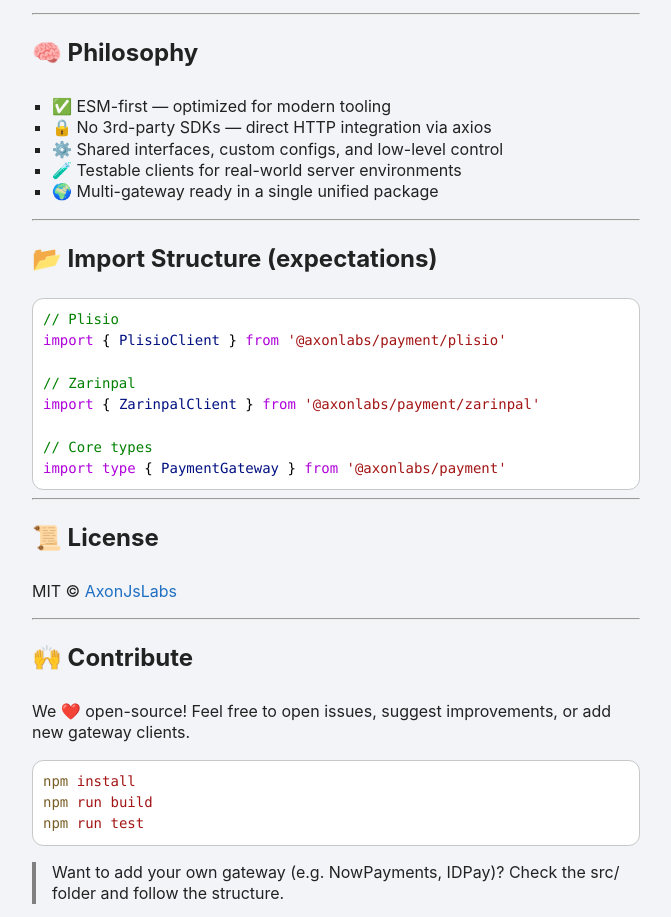
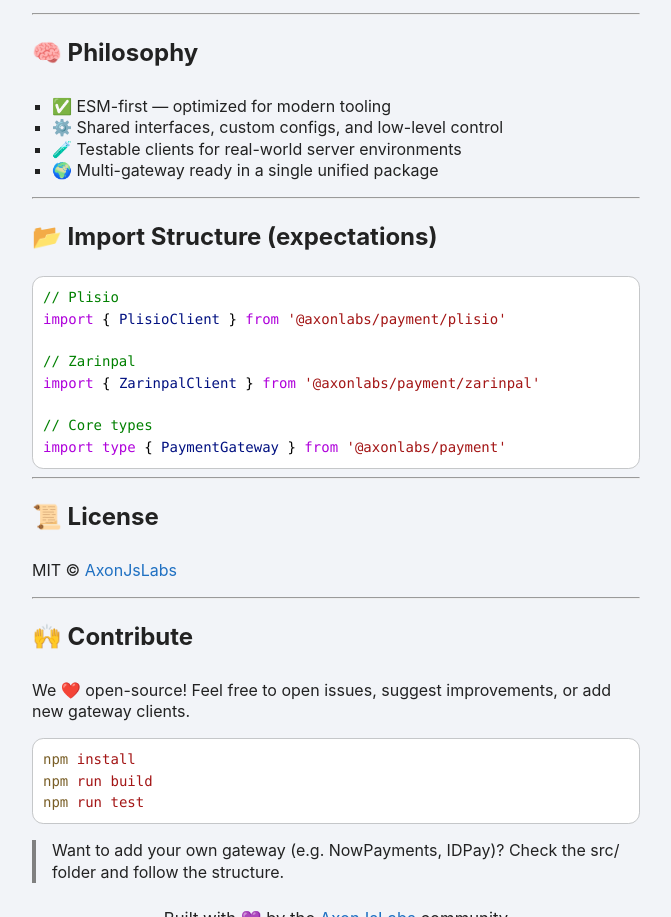
Before and after one commit to AxonJsLabs/Payments, a plain HTML site: page index.html in a window 1280 px wide. Shown: the part 1115-2032 px from the top of the page, without its empty margins (272-943 px from the left). Drawn offline with Linux system fonts and the light colour scheme.

Commit message:
docs: update documentation ba4797f58bd82b728306154bae88742d7227d95e

```diff
--- a/index.html
+++ b/index.html
@@ -46,7 +46,6 @@
 <hr>
 <h2 id="🧠-philosophy" class="tsd-anchor-link">🧠 Philosophy<a href="#🧠-philosophy" aria-label="Permalink" class="tsd-anchor-icon"><svg viewBox="0 0 24 24" aria-hidden="true"><use href="assets/icons.svg#icon-anchor"></use></svg></a></h2><ul>
 <li>✅ ESM-first — optimized for modern tooling</li>
-<li>🔒 No 3rd-party SDKs — direct HTTP integration via axios</li>
 <li>⚙️ Shared interfaces, custom configs, and low-level control</li>
 <li>🧪 Testable clients for real-world server environments</li>
 <li>🌍 Multi-gateway ready in a single unified package</li>
```
